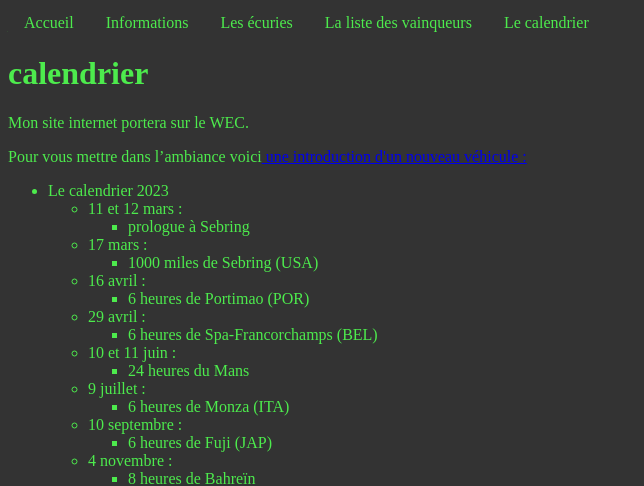
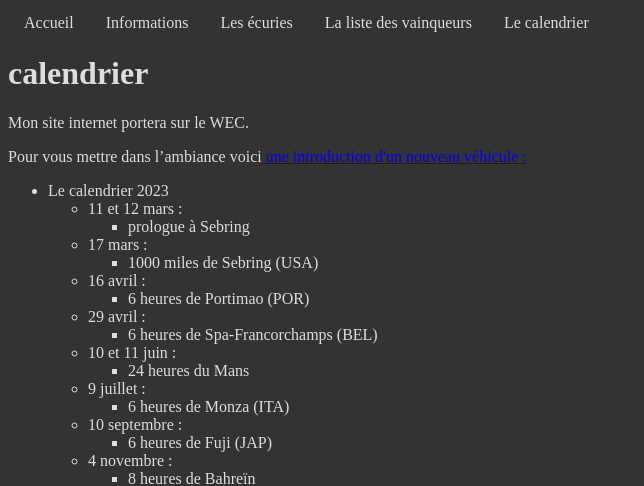
Before and after one commit to Mgunther6/Mgunther6.github.io, a plain HTML site: page calendrier.html in a window 1280 px wide. Shown: the top 486 px of the page, without its empty margins (0-644 px from the left). Drawn offline with Linux system fonts and the light colour scheme.

Commit message:
Update styles.css

```diff
--- a/styles.css
+++ b/styles.css
@@ -1,3 +1,4 @@
+/* The navigation bar */
 /* The navigation bar */
 .navbar {
     overflow: hidden;
@@ -11,7 +12,7 @@
   .navbar a {
     float: left;
     display: block;
-    color: rgb(77, 235, 77);
+    color: #ddd;
     text-align: center;
     padding: 14px 16px;
     text-decoration: none;
@@ -19,7 +20,7 @@
 
   /* Change background on mouse-over */
   .navbar a:hover {
-    background: rgb(77, 235, 77);;
+    background: #ddd;;
     color: #333;
   }
 
@@ -28,13 +29,13 @@
     margin-top: 30px; /* Add a top margin to avoid content overlay */
   }
   .mis-en-page-1 {
-    background-color: #333;color:rgb(77, 235, 77);;text-align: justify;
+    background-color: #333;color:#ddd;;text-align: justify;
   }
   .big{
     width: 250;
   }
   .mis-en-page-2 {
-    background-color: #333;color:rgb(77, 235, 77);;text-align: center;
+    background-color: #333;color:#ddd;;text-align: center;
     }
     .MK1{
       background-color: azure;color:olive;width: 25%;border: 2px #333;border-collapse: collapse;
```
